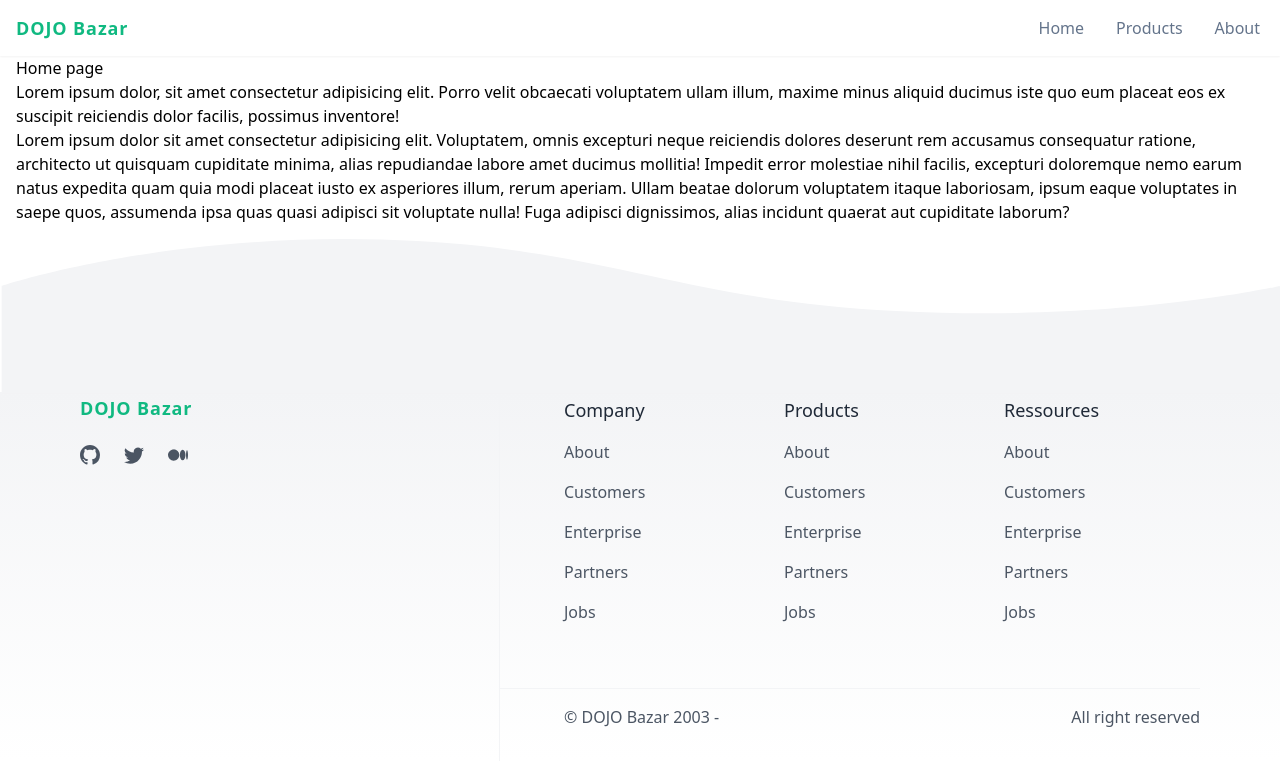
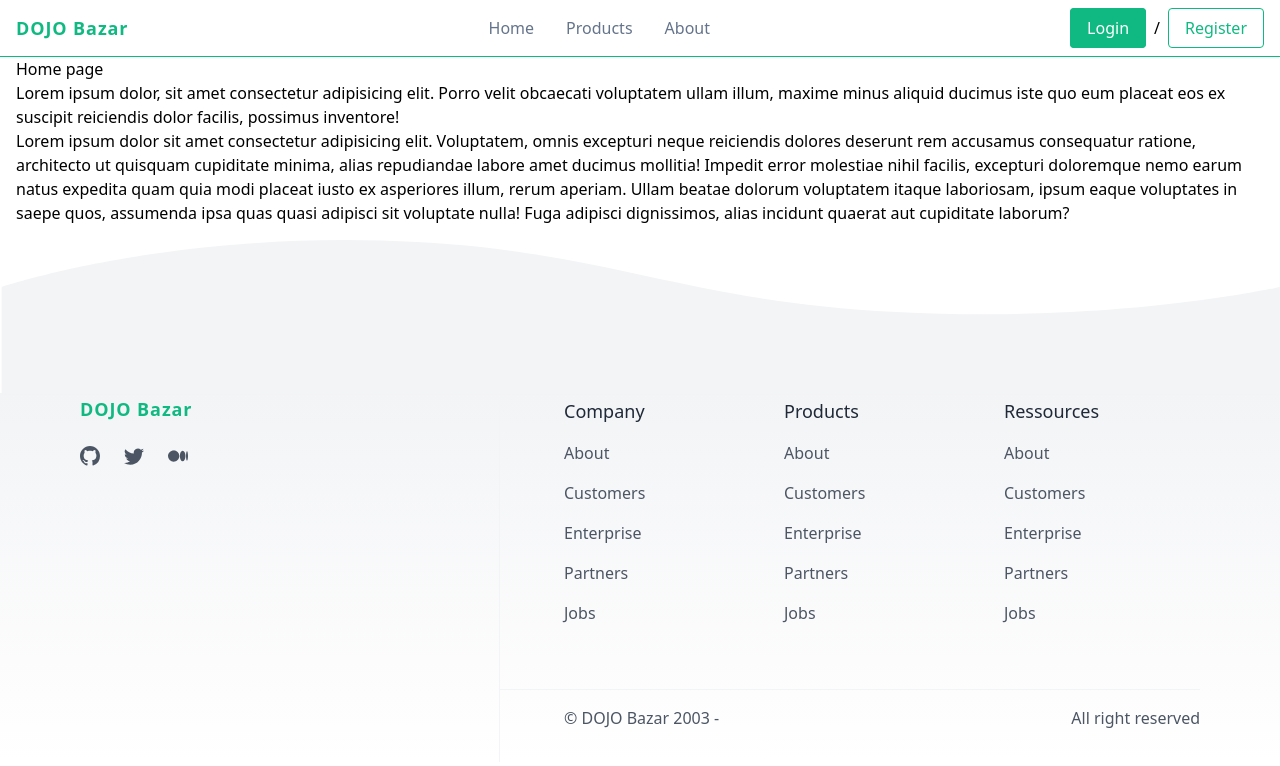
Before and after one commit to bpinazmul18/dojo-bazar, a Nuxt app: page / in a window 1280 px wide. Shown: the top 766 px of the page. Built offline with nearby package versions, Linux system fonts and the light colour scheme.

Commit message:
ADD: Add header bottom border.

```diff
--- a/components/layouts/Header.vue
+++ b/components/layouts/Header.vue
@@ -1,5 +1,5 @@
 <template>
-  <header class="shadow-sm bg-white">
+  <header class="shadow-sm bg-white border-b border-emerald-500">
     <nav class="container mx-auto p-4 flex items-center justify-between">
       <BrandLogo />
       <ul class="flex items-center justify-between gap-6">
@@ -25,6 +25,24 @@
           >
         </li>
       </ul>
+
+      <ul class="flex items-center gap-2">
+        <li>
+          <NuxtLink
+            to="/login"
+            class="font-normal text-base text-white leading-4 transition bg-emerald-500 border border-emerald-500 hover:bg-white hover:text-emerald-500 py-2 px-4 rounded"
+            >Login</NuxtLink
+          >
+        </li>
+        /
+        <li>
+          <NuxtLink
+            to="/register"
+            class="font-normal text-base text-emerald-500 leading-4 transition bg-white border border-emerald-500 hover:bg-emerald-500 hover:text-white py-2 px-4 rounded"
+            >Register</NuxtLink
+          >
+        </li>
+      </ul>
     </nav>
   </header>
 </template>
```
